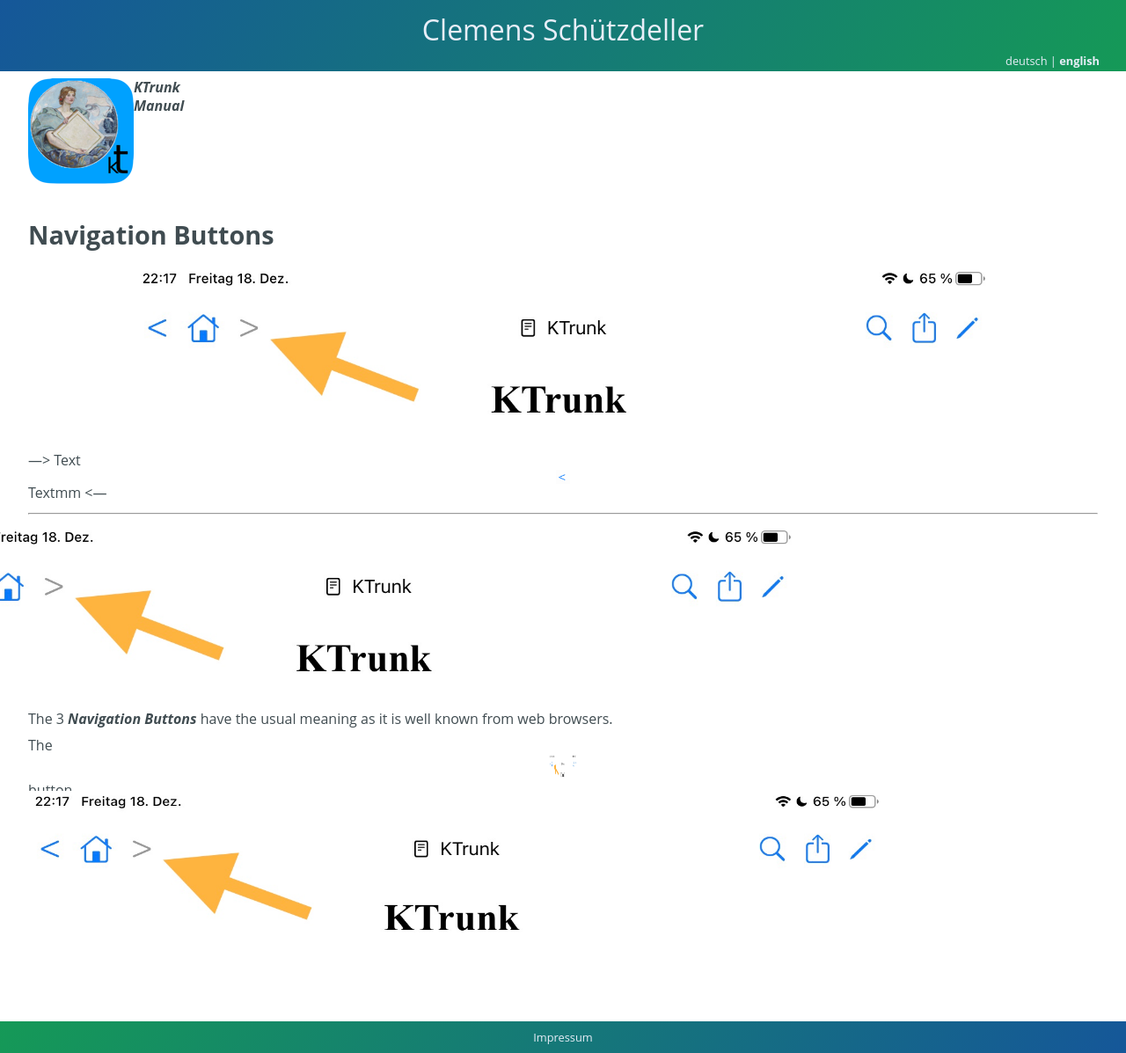
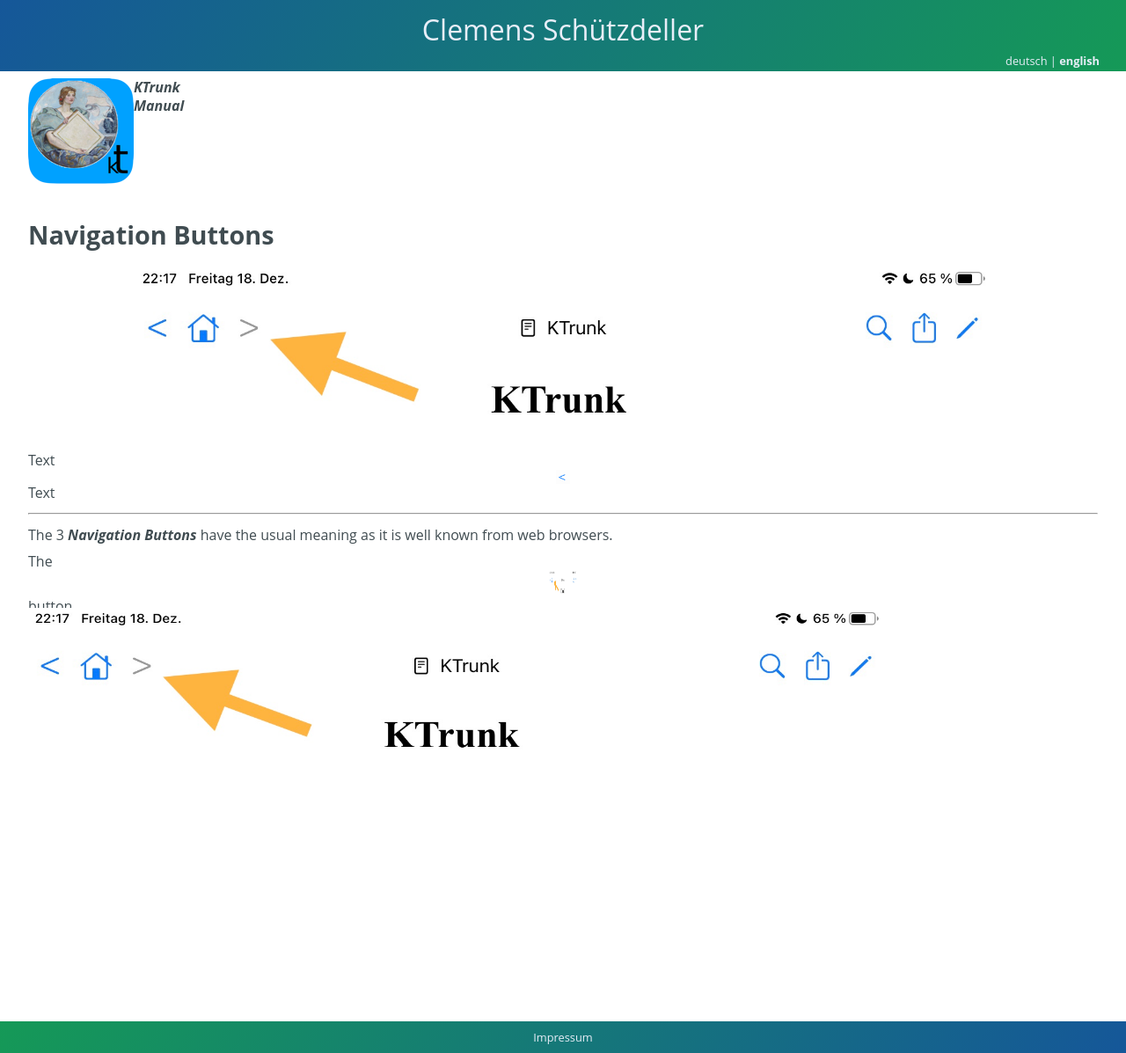
Before and after one commit to cs-LA/home, a Jekyll site: the page built from KTrunk/Manual/NavigationButtons.md, in a window 1280 px wide. Shown: the whole page at 88% size. Built offline with Jekyll 4.4.1, drawn with Linux system fonts in a browser that asks for light colours; our own code applies the rules of GitHub Pages for plain Markdown files.

Commit message:
Update NavigationButtons.md

```diff
--- a/KTrunk/Manual/NavigationButtons.md
+++ b/KTrunk/Manual/NavigationButtons.md
@@ -12,14 +12,9 @@
 
 ![](NavigationButtons.png)
 
-
-
-
----> Text <img src="NavigationButtonBackward.jpg" style="width: 1em; height: 1em;"> Textmm <---
+Text <img src="NavigationButtonBackward.jpg" style="width: 1em; height: 1em;"> Text
 
 ---
-
-<img src="NavigationButtons.png" width=900 style="margin-left: -100px;">
 
 <span class="en">The 3 ***Navigation Buttons*** have the usual meaning as it is well known from web browsers.</span>
 <span class="de"></span>
```
